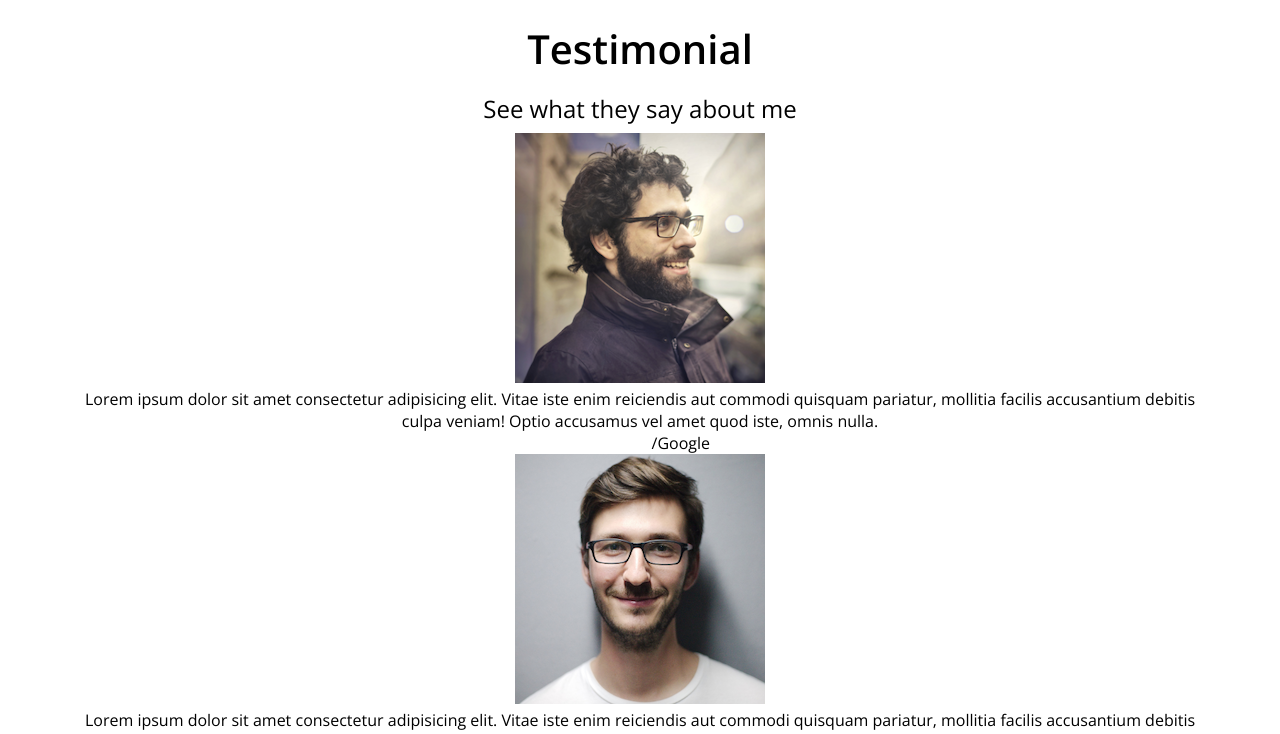
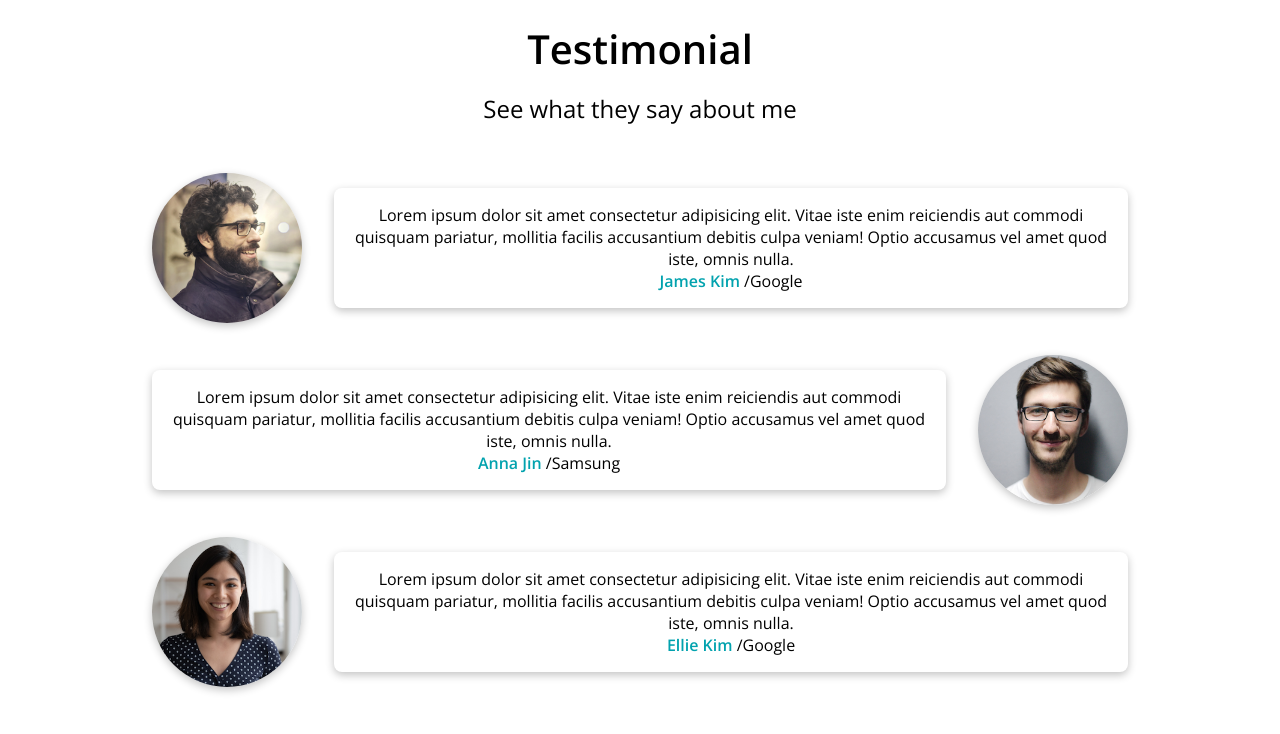
Before and after one commit to Gromitttt/clone-portfolio, a plain HTML site: page index.html in a window 1280 px wide. Shown: the part 3160-3894 px from the top of the page. Drawn offline with nearby package versions, Linux system fonts and the light colour scheme.

Commit message:
CSS-testimonial

```diff
--- a/css/style.css
+++ b/css/style.css
@@ -376,3 +376,38 @@ button:focus {
   transform: translateX(-50%);
   margin: 0.5rem 0;
 }
+
+/* Testimonial */
+.testimonials {
+  margin: 3rem;
+}
+
+.testimonial {
+  display: flex;
+  gap: 2rem;
+  align-items: center;
+  margin-bottom: 2rem;
+}
+
+.testimonial:nth-child(even) .testimonial__img {
+  order: 1;
+}
+
+.testimonial__img {
+  width: 150px;
+  height: 150px;
+  border-radius: 100%;
+  box-shadow: 0 3px 8px rgb(0, 0, 0, 0.24);
+}
+
+.testimonial__bubble {
+  padding: 1rem;
+  border-radius: 8px;
+  box-shadow: 0 3px 8px rgb(0, 0, 0, 0.24);
+}
+
+.testimonial__bubble__name {
+  color: var(--color-accent);
+  font-weight: bold;
+  filter: brightness(70%);
+}
--- a/index.html
+++ b/index.html
@@ -242,29 +242,29 @@
     </section>
 
     <!-- Testimonials -->
-    <section id="Testimonial" class="section">
+    <section id="testimonial" class="section max-container">
       <h2 class="title">Testimonial</h2>
       <p class="description">See what they say about me</p>
-      <ul>
-        <li>
-          <img src="images/testimonials/people1.webp" alt="people1">
-          <div>
+      <ul class="testimonials">
+        <li class="testimonial">
+          <img class="testimonial__img" src="images/testimonials/people1.webp" alt="people1">
+          <div class="testimonial__bubble">
             <p>Lorem ipsum dolor sit amet consectetur adipisicing elit. Vitae iste enim reiciendis aut commodi quisquam pariatur, mollitia facilis accusantium debitis culpa veniam! Optio accusamus vel amet quod iste, omnis nulla.</p>
-            <p><a href="#">James Kim</a> /Google</p>
+            <p><a class="testimonial__bubble__name" href="#">James Kim</a> /Google</p>
           </div>
         </li>
-        <li>
-          <img src="images/testimonials/people2.webp" alt="people2">
-          <div>
+        <li class="testimonial">
+          <img class="testimonial__img" src="images/testimonials/people2.webp" alt="people2">
+          <div class="testimonial__bubble">
             <p>Lorem ipsum dolor sit amet consectetur adipisicing elit. Vitae iste enim reiciendis aut commodi quisquam pariatur, mollitia facilis accusantium debitis culpa veniam! Optio accusamus vel amet quod iste, omnis nulla.</p>
-            <p><a href="#">Anna Jin</a> /Samsung</p>
+            <p><a class="testimonial__bubble__name" href="#">Anna Jin</a> /Samsung</p>
           </div>
         </li>
-        <li>
-          <img src="images/testimonials/people3.webp" alt="people3">
-          <div>
+        <li class="testimonial">
+          <img class="testimonial__img" src="images/testimonials/people3.webp" alt="people3">
+          <div class="testimonial__bubble">
             <p>Lorem ipsum dolor sit amet consectetur adipisicing elit. Vitae iste enim reiciendis aut commodi quisquam pariatur, mollitia facilis accusantium debitis culpa veniam! Optio accusamus vel amet quod iste, omnis nulla.</p>
-            <p><a href="#">Ellie Kim</a> /Google</p>
+            <p><a class="testimonial__bubble__name" href="#">Ellie Kim</a> /Google</p>
           </div>
         </li>
       </ul>
```
